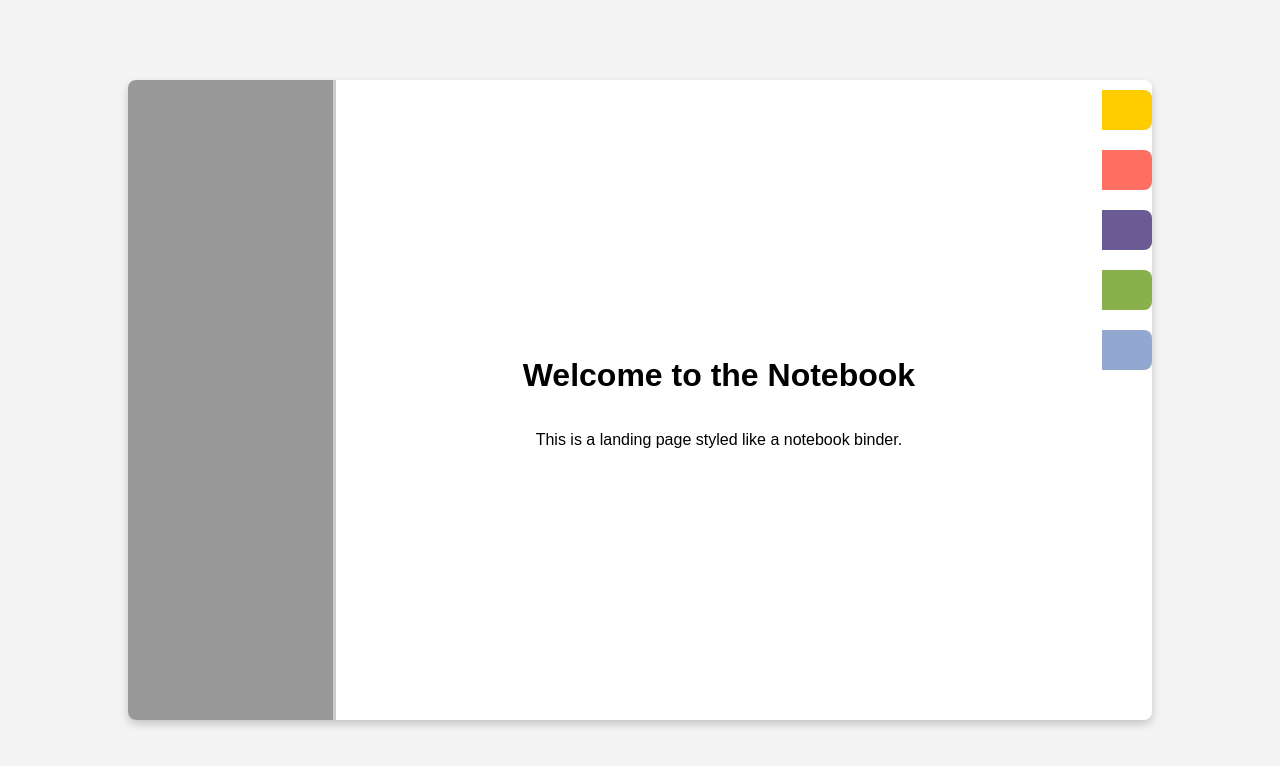
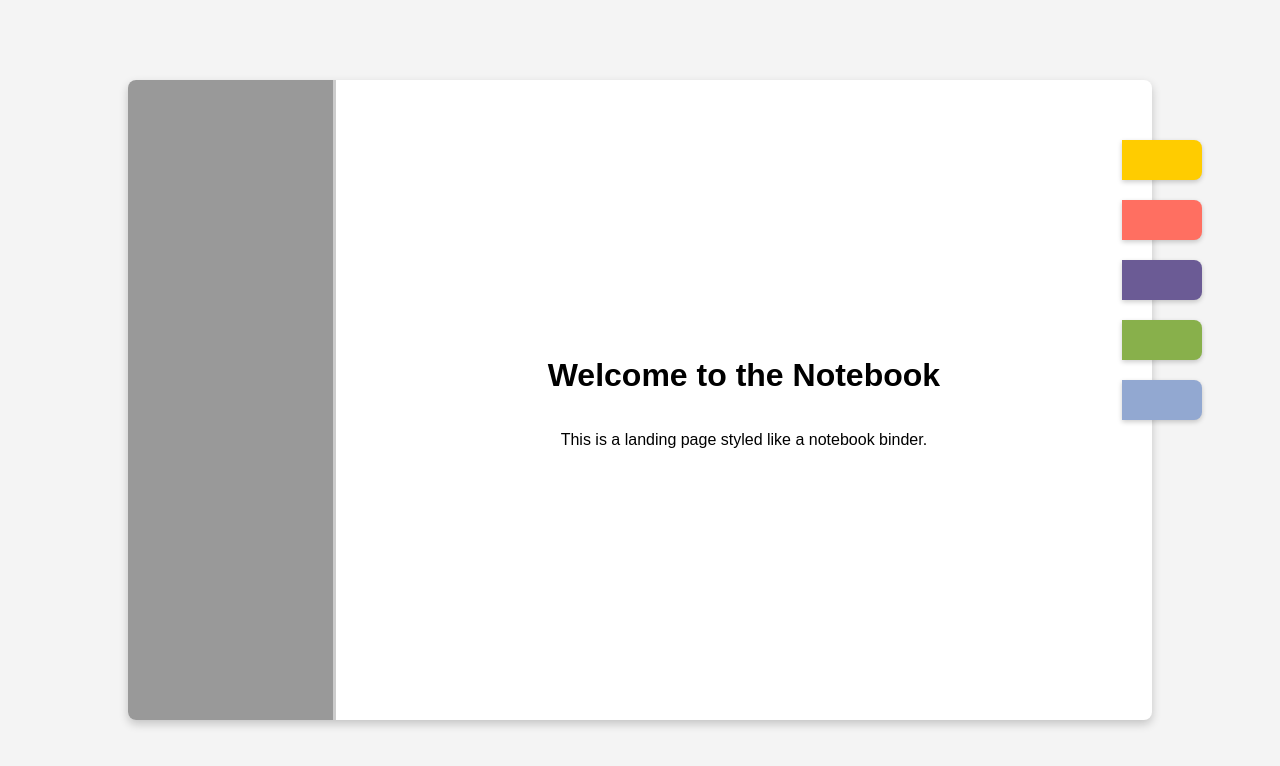
Before and after one commit to theturgler/site, a plain HTML site: page index.html in a window 1280 px wide. Drawn offline with Linux system fonts and the light colour scheme.

Commit message:
Update Styles.css

```diff
--- a/Styles.css
+++ b/Styles.css
@@ -17,6 +17,7 @@ body {
   background-color: #fff;
   box-shadow: 0 4px 10px rgba(0, 0, 0, 0.2);
   border-radius: 8px;
+  position: relative;
 }
 
 .cover {
@@ -37,21 +38,43 @@ body {
 }
 
 .tabs {
+  position: absolute;
+  right: -50px; /* Position tabs to stick out */
+  top: 50px; /* Spacing from the top of the binder */
   display: flex;
   flex-direction: column;
-  justify-content: flex-start;
-  width: 50px;
 }
 
 .tab {
   height: 40px;
-  width: 100%;
+  width: 80px;
   border-radius: 0 8px 8px 0;
   margin: 10px 0;
   cursor: pointer;
   transition: transform 0.2s;
+  box-shadow: 0 2px 5px rgba(0, 0, 0, 0.2);
 }
 
 .tab:hover {
   transform: scale(1.1);
 }
+
+.tab:nth-child(1) {
+  background-color: #FFCC00;
+}
+
+.tab:nth-child(2) {
+  background-color: #FF6F61;
+}
+
+.tab:nth-child(3) {
+  background-color: #6B5B95;
+}
+
+.tab:nth-child(4) {
+  background-color: #88B04B;
+}
+
+.tab:nth-child(5) {
+  background-color: #92A8D1;
+}
```
